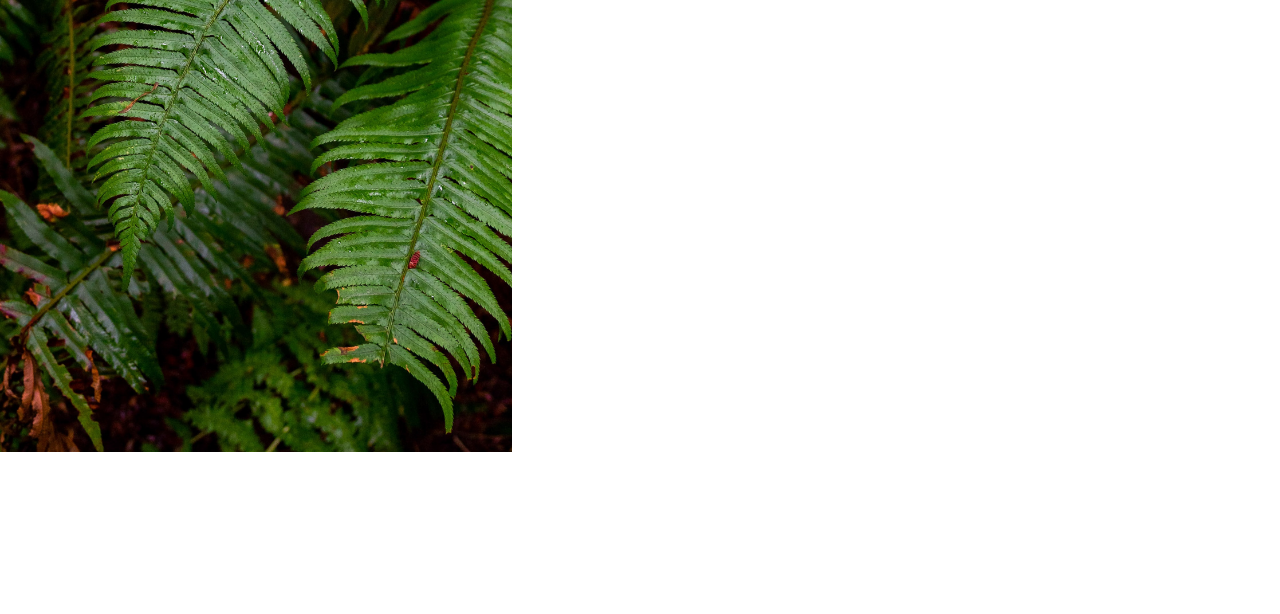
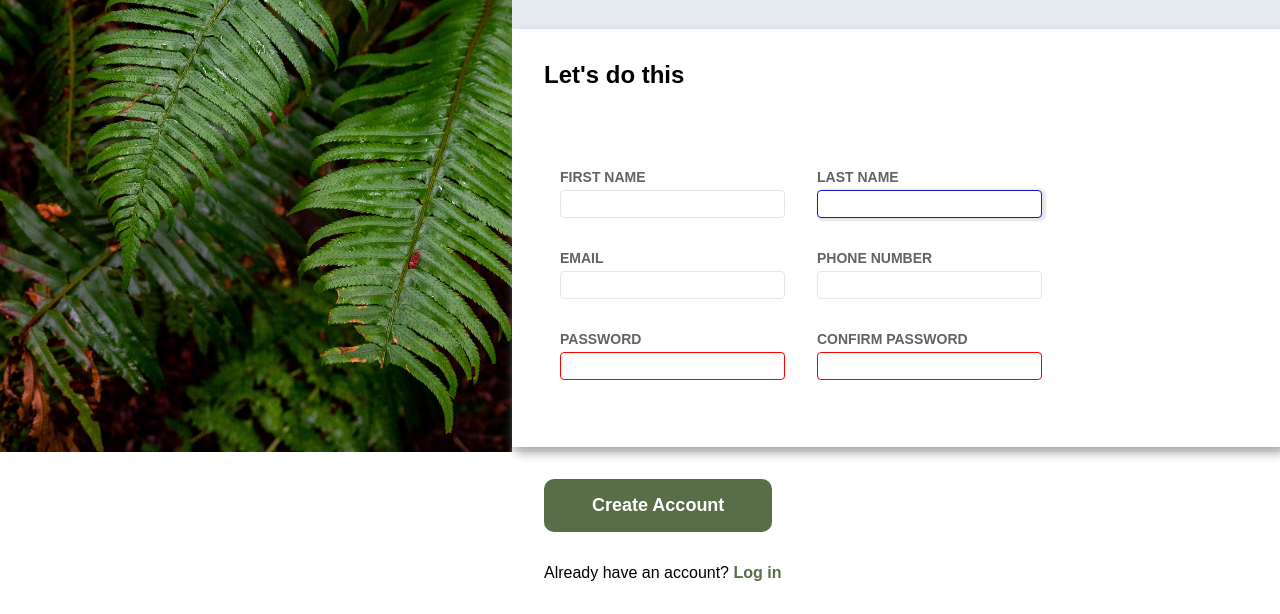
Before and after one commit to ImBoB99/signup-form, a plain HTML site: page index.html in a window 1280 px wide. Shown: the part 348-962 px from the top of the page. Before the commit the page ends 800 px from the top, so only its background shows below. Drawn offline with Linux system fonts and the light colour scheme.

Commit message:
Project finish

```diff
--- a/index.html
+++ b/index.html
@@ -4,6 +4,7 @@
     <meta charset="UTF-8">
     <meta name="viewport" content="width=device-width, initial-scale=1.0">
     <link rel="stylesheet" href="style.css">
+    <script src="script.js" defer></script>
     <title>Signup Form TOD</title>
 </head>
 <body>
@@ -14,37 +15,52 @@
                 <h1>ODIN</h1>
             </div>
         </div>
-        <div class="form-container">
+        <div class="form-container-outer">
             <p>This is not a real online service! You know you need something like this in your life to help you realize your deepest dreams. Sign up now to get started.</p>
             <p>You know you want to.</p>
 
-            <div>
+            <div class="form-container-inner">
                 <h2>Let's do this</h2>
 
-                <form action="" id="my-form">
-                    <div>
-                        <label for="firstName">FIRST NAME</label>
-                        <input type="text" name="firstName" id="firstName">
-                        <label for="firstName">LAST NAME</label>
-                        <input type="text" name="lastName" id="lastName">
+                <form action="" id="my-form" class="form-container">
+                    <div class="form-row">
+                        <div class="form-group">
+                            <label for="firstName">FIRST NAME</label>
+                            <input type="text" name="firstName" id="firstName" required>
+                        </div>
+                        <div class="form-group">
+                            <label for="lastName">LAST NAME</label>
+                            <input type="text" name="lastName" id="lastName" class="focus" required>
+                        </div>
                     </div>
-                    <div>
-                        <label for="email">EMAIL</label>
-                        <input type="email" name="email" id="email">
-                        <label for="phoneNumber">Phone Number</label>
-                        <input type="tel" name="phoneNumber" id="phoneNumber">
+
+                    <div class="form-row">
+                        <div class="form-group">
+                            <label for="email">EMAIL</label>
+                            <input type="email" name="email" id="email" required>
+                        </div>
+                        <div class="form-group">
+                            <label for="phoneNumber">PHONE NUMBER</label>
+                            <input type="tel" name="phoneNumber" id="phoneNumber" required>
+                        </div>
                     </div>
-                    <div>
-                        <label for="password">PASSWORD</label>
-                        <input type="password" name="password" id="password">
-                        <label for="passwordConfirm">CONFIRM PASSWORD</label>
-                        <input type="password" name="passwordConfirm" id="passwordConfirm">
+
+                    <div class="form-row">
+                        <div class="form-group">
+                            <label for="password">PASSWORD</label>
+                            <input type="password" name="password" id="password" class="error" required>
+                            <p class="error-message">*Passwords do not match</p>
+                        </div>
+                        <div class="form-group">
+                            <label for="passwordConfirm">CONFIRM PASSWORD</label>
+                            <input type="password" name="passwordConfirm" id="passwordConfirm" class="error" required>
+                        </div>
                     </div>
                 </form>
             </div>
 
-            <button type="submit" form="my-form">Create Account</button>
-            <p>Already have an account?</p><a href="#">Log in</a>
+            <button type="submit" form="my-form" class="form-button">Create Account</button>
+            <p>Already have an account? <a href="#">Log in</a> </p>
         </div>
     </main>
 </body>
--- /dev/null
+++ b/script.js
@@ -0,0 +1,14 @@
+function passwordVerify () {
+    const passwordOne = document.getElementById("password");
+    const passwordTwo = document.getElementById("passwordConfirm");
+    const errorMessage = document.querySelector(".error-message");
+
+    if (passwordOne.value !== passwordTwo.value) {
+        errorMessage.classList.add("error-message-shown");
+    }
+}
+
+
+const button = document.querySelector(".form-button");
+
+button.addEventListener("click", passwordVerify);
--- a/style.css
+++ b/style.css
@@ -7,12 +7,23 @@
     box-sizing: border-box;
     padding: 0;
     margin: 0;
+    font-family: Arial, Helvetica, sans-serif;
 }
 
 main {
     display: flex;
     flex-direction: row;
     height: 100vh;
+}
+
+a {
+    color: #596D48;
+    text-decoration: none;
+    font-weight: bold;
+}
+
+a:hover {
+    color: #758a63;
 }
 
 .hero-container {
@@ -43,6 +54,95 @@ main {
     font-family: "Norse Bold", sans-serif;
 }
 
+.form-container-outer {
+    width: 60%;
+    background-color: rgb(229, 234, 240);
+}
+
+.form-container-outer > p {
+    font-size: 2rem;
+    margin-bottom: 2rem;
+    padding: 2rem;
+
+}
+
+.form-container-inner {
+    background-color: #FFFF;
+    box-shadow: 4px 6px 10px 0px rgba(171,171,171,1);
+}
+
+.form-container-inner h2 {
+    padding: 2rem;
+
+}
+
 .form-container {
-    width: 60%;
+    padding: 2rem;
 }
+
+.form-row {
+    display: flex;
+    flex-direction: row;
+}
+
+.form-group {
+    display: flex;
+    flex-direction: column;
+    padding: 1rem;
+}
+
+.form-button {
+    margin: 2rem;
+    padding: 1rem 3rem;
+    border-radius: 10px;
+    background-color: #596D48;
+    border: none;
+    color: #FFFF;
+    font-size: 18px;
+    font-weight: 700;
+}
+
+.form-button:hover {
+    background-color: #758a63;
+    cursor: pointer;
+}
+
+.form-button + p {
+    padding-top: 0px;
+    font-size: 16px;
+}
+
+.form-container label {
+    color: rgb(100, 99, 99);
+    font-size: 14px;
+    font-weight: bold;
+    margin-bottom: 5px;
+}
+
+.form-container input {
+    border: 1px solid #e5e7eb;
+    border-radius: 4px;
+    padding: 4px 8px;
+    width: 100%;
+    font-size: 1rem;
+}
+
+input.error {
+    border: 1px solid red;
+}
+
+input.focus {
+    border: 1px solid rgb(25, 25, 201);
+    box-shadow: 2px 1px 2px 2px rgba(0, 0, 0, 0.1);
+}
+
+.error-message {
+    font-size: 12px;
+    color: red;
+    margin-top: 5px;
+    visibility: hidden;
+}
+
+.error-message-shown {
+    visibility: visible;
+}
```
